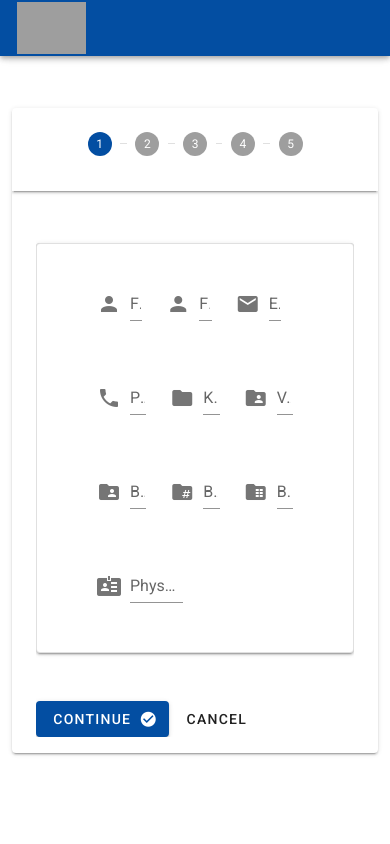
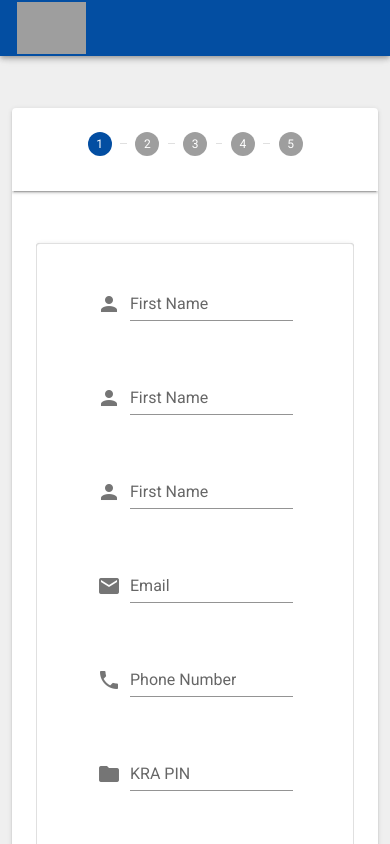
Before and after one commit to peterchege/asset-managment, a Vue app: page / in a window 390 px wide. Shown: the top 844 px of the page. Built offline with nearby package versions, Linux system fonts and the light colour scheme; grey boxes are pictures that could not be loaded.

Commit message:
responsiveness for mobile view

```diff
--- a/src/App.vue
+++ b/src/App.vue
@@ -19,7 +19,7 @@
 
     </v-app-bar>
 
-    <v-content>
+    <v-content class="accent">
       <v-container align="center" justify="center" class="mt-10">
           <app-form/>
       </v-container>
--- a/src/components/forms/PersonalInformation.vue
+++ b/src/components/forms/PersonalInformation.vue
@@ -2,16 +2,9 @@
       <v-card outlined  class="my-7"  >
 
           <v-row class="mx-2 py-7 px-10" >
-            <v-col
-              class="align-center justify-space-between"
-              cols="12" md="12" sm="12"
-            >
-              <v-row
-                align="center"
-                class="mr-0"
-              >
 
-            <v-col cols="4" md="4" sm="12">
+
+            <v-col cols="12" md="4" sm="12">
               <v-text-field
                 prepend-icon="mdi-account"
                 label="First Name"
@@ -19,7 +12,7 @@
                 :rules="InputRulescompanyName"
               ></v-text-field>
             </v-col>
-            <v-col cols="4" md="4" sm="12">
+            <v-col cols="12" md="4" sm="12">
               <v-text-field
                 prepend-icon="mdi-account"
                 label="First Name"
@@ -27,7 +20,15 @@
                 :rules="InputRulescompanyName"
               ></v-text-field>
             </v-col>
-            <v-col cols="4" md="4" sm="12">
+            <v-col cols="12" md="4" sm="12">
+              <v-text-field
+                prepend-icon="mdi-account"
+                label="First Name"
+                v-model="companyName"
+                :rules="InputRulescompanyName"
+              ></v-text-field>
+            </v-col>
+            <v-col cols="12" md="4" sm="12">
               <v-text-field
                 prepend-icon="mdi-email"
                 label="Email"
@@ -35,10 +36,9 @@
                 :rules="InputRulescompanyEmail"
               ></v-text-field>
             </v-col>
-              </v-row>
 
-            </v-col>
-            <v-col cols="4">
+
+            <v-col cols="12" md="4" sm="12">
               <v-text-field
                 prepend-icon="mdi-phone"
                 label="Phone Number"
@@ -46,7 +46,7 @@
                 :rules="InputRulesphoneNumber">
                </v-text-field>
             </v-col>
-            <v-col cols="4" >
+            <v-col cols="12" md="4" sm="12" >
               <v-text-field
                 prepend-icon="mdi-folder"
                 label="KRA PIN"
@@ -55,7 +55,7 @@
                </v-text-field>
             </v-col>
 
-            <v-col cols="4">
+            <v-col cols="12" md="4" sm="12">
               <v-text-field
                 type="tel"
                 prepend-icon="mdi-folder-account"
@@ -65,7 +65,7 @@
               ></v-text-field>
             </v-col>
 
-            <v-col cols="4">
+            <v-col cols="12" md="4" sm="12">
               <v-text-field
                 prepend-icon="mdi-folder-account"
                 label="Bank Name"
@@ -73,7 +73,7 @@
                 :rules="InputRulesbankName"
               ></v-text-field>
             </v-col>
-            <v-col cols="4">
+            <v-col cols="12" md="4" sm="12">
               <v-text-field
                 type="tel"
                 prepend-icon="mdi-folder-pound"
@@ -82,7 +82,7 @@
                 :rules="InputRulesbankBranch"
               ></v-text-field>
             </v-col>
-            <v-col cols="4">
+            <v-col cols="12" md="4" sm="12">
               <v-text-field
                 type="tel"
                 prepend-icon="mdi-folder-table"
@@ -92,7 +92,7 @@
               ></v-text-field>
             </v-col>
 
-            <v-col cols="6">
+            <v-col cols="12" md="6" sm="12">
               <v-text-field
                 type="tel"
                 prepend-icon="mdi-badge-account-horizontal"
```
